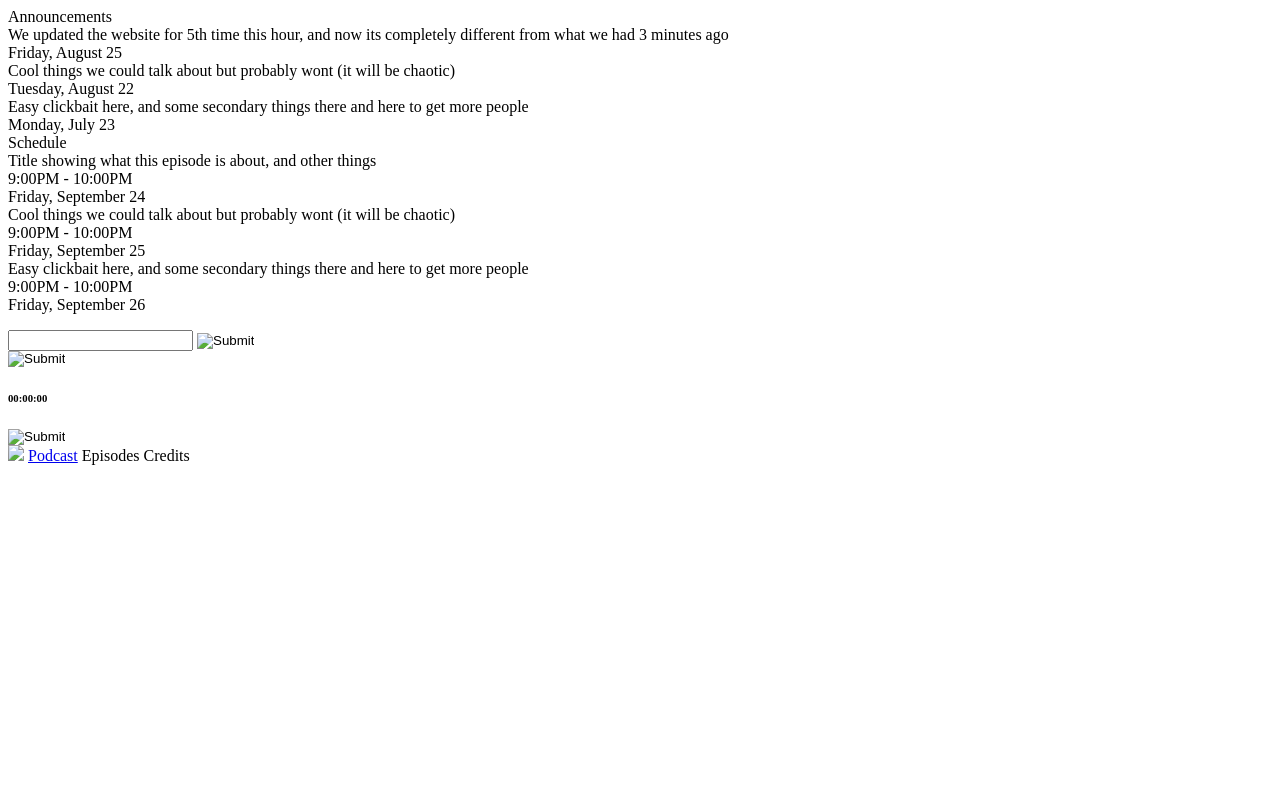
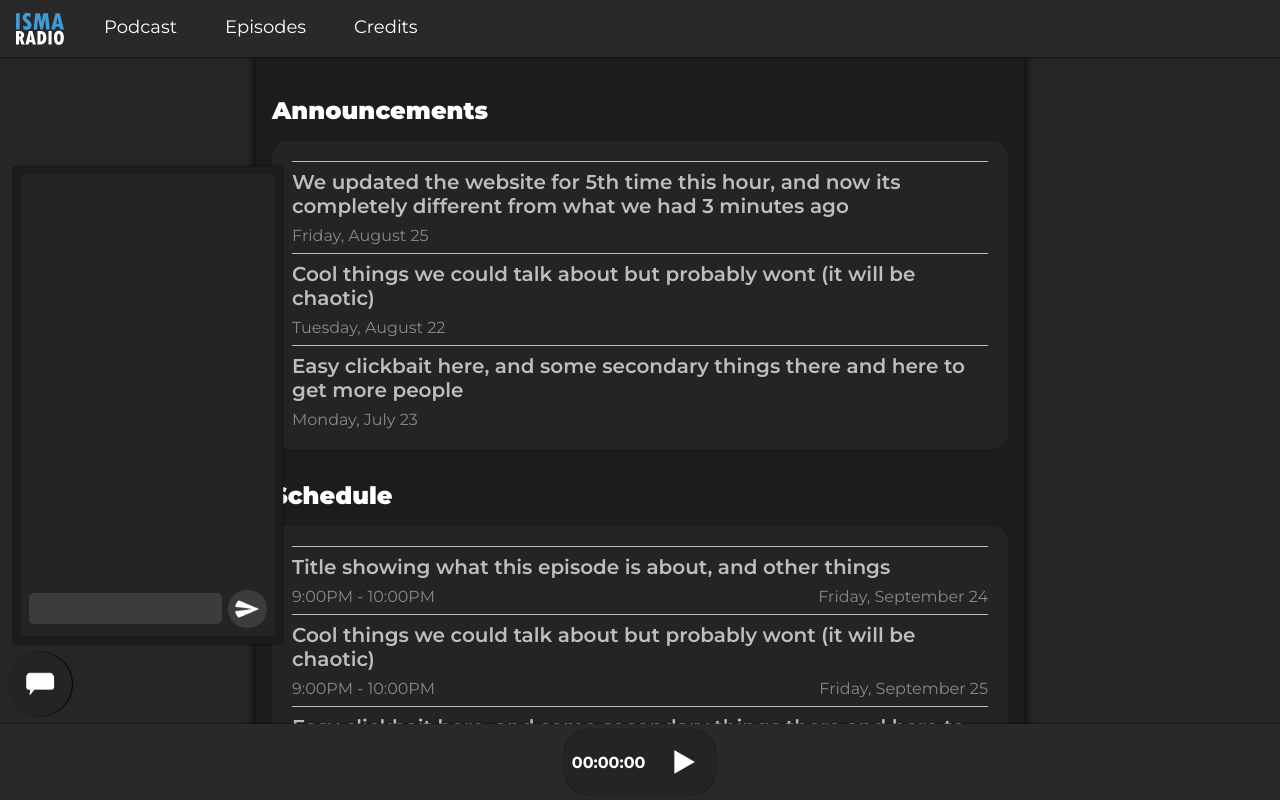
Before and after one commit to IMSA-IDET/IMSAradio, a website: page public/html/home.html in a window 1280 px wide. Drawn offline with nearby package versions, Linux system fonts and the light colour scheme; the site is published under a folder, as on GitHub Pages, so addresses that start at the root find nothing.

Commit message:
made files use parent directory
it would be unable to find the file before since it wasn't looking at its parent directory

```diff
--- a/public/html/home.html
+++ b/public/html/home.html
@@ -1,15 +1,15 @@
 <html>
 
 <head>
-    <link rel="stylesheet" href="/css/schedule-announcements.css">
-    <link rel="stylesheet" href="/css/dark-theme.css">
-    <link rel="stylesheet" href="/css/navbar.css">
-    <link rel="stylesheet" href="/css/mobile/mobile-nav.css">
-    <link rel="stylesheet" href="/css/audio-container.css">
-    <link rel="stylesheet" href="/css/mobile/mobile-audiocontrol.css">
-    <link rel="stylesheet" href="/css/chat.css">
-    <link rel="icon" href="img/logo.svg" type="image/svg" sizes="128x128 64x64 32x32 16x16 8x8">
-    <link rel="apple-touch-icon" href="img/logo.png">
+    <link rel="stylesheet" href="../css/schedule-announcements.css">
+    <link rel="stylesheet" href="../css/dark-theme.css">
+    <link rel="stylesheet" href="../css/navbar.css">
+    <link rel="stylesheet" href="../css/mobile/mobile-nav.css">
+    <link rel="stylesheet" href="../css/audio-container.css">
+    <link rel="stylesheet" href="../css/mobile/mobile-audiocontrol.css">
+    <link rel="stylesheet" href="../css/chat.css">
+    <link rel="icon" href="../img/logo.svg" type="../img/svg" sizes="128x128 64x64 32x32 16x16 8x8">
+    <link rel="apple-touch-icon" href="../img/logo.png">
 </head>
 
 
@@ -63,18 +63,18 @@
                 <ul id="msglist"></ul>
                 <div id="chat-input-container">
                     <input type="text" id="chat-textinput">
-                    <input type="image" src="/img/send.png" id="chat-sendinput">
+                    <input type="image" src="../img/send.png" id="chat-sendinput">
 
                 </div>
             </div>
         </div>
 
-        <input type="image" src="/img/chat.png" id="chat-button">
+        <input type="image" src="../img/chat.png" id="chat-button">
 
         <div id="audio-container">
             <div id="control-container">
                 <h6 id="server-time-start" class="audio-inline">00:00:00</h6>
-                <input type="image" id="media-button" src="img/play.png" class="audio-inline">
+                <input type="image" id="media-button" src="../img/play.png" class="audio-inline">
             </div>
         </div>
 
@@ -83,7 +83,7 @@
     </div>
 
     <div id="navbar">
-        <img src="/img/logo.svg" id="navlogo" class="navitem">
+        <img src="../img/logo.svg" id="navlogo" class="navitem">
         <a class="navlink navitem" href="/">Podcast</a>
         <a class="navlink navitem">Episodes</a>
         <a class="navlink navitem">Credits</a>
@@ -94,5 +94,5 @@
 </body>
 
 </html>
-<script src="/socket.io/socket.io.js"></script>
-<script src="/js/chat.js"></script>
+<script src="../socket.io/socket.io.js"></script>
+<script src="../js/chat.js"></script>
```
